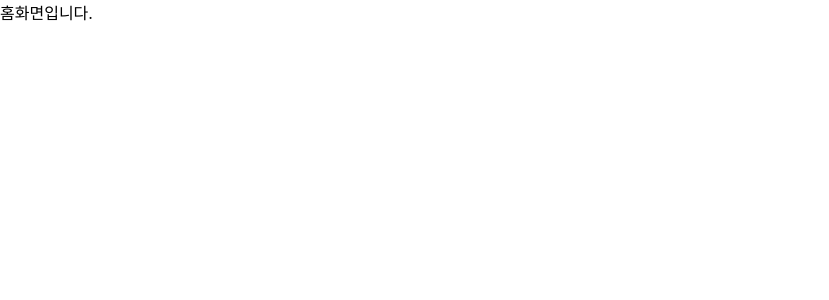
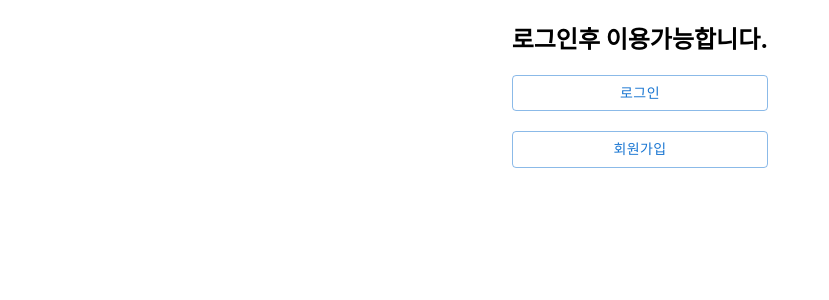
Before and after one commit to always97/wanted-pre-onboarding-frontend, a React (Create React App) app: page / in a window 1280 px wide. Shown: the top 300 px of the page, without its empty margins (0-829 px from the left). Built offline with nearby package versions, Linux system fonts and the light colour scheme.

Commit message:
feat: main페이지 구현

```diff
--- a/src/pages/Main.jsx
+++ b/src/pages/Main.jsx
@@ -1,7 +1,50 @@
-import React from "react";
+import React, { useEffect, useState } from "react";
+import styles from "./Main.module.css";
+import { Link, useNavigate } from "react-router-dom";
+import { Button } from "@mui/material";
+const Main = () => {
+  const [access_token, setAccessToken] = useState(null);
+  const navigate = useNavigate();
 
-const Main = () => {
-  return <div>홈화면입니다.</div>;
+  const handleLogOut = () => {
+    localStorage.removeItem("wanted_accessToken");
+    setAccessToken(null);
+  };
+
+  useEffect(() => {
+    const token = localStorage.getItem("wanted_accessToken");
+    setAccessToken(token);
+  }, []);
+
+  return (
+    <div className={styles.main}>
+      {access_token === null ? (
+        <div>
+          <h2>로그인후 이용가능합니다.</h2>
+          <div className={styles.navBtn}>
+            <Button variant="outlined" onClick={() => navigate("/signin")}>
+              로그인
+            </Button>
+            <br />
+            <Button variant="outlined" onClick={() => navigate("/signup")}>
+              회원가입
+            </Button>
+          </div>
+        </div>
+      ) : (
+        <div>
+          <h2>hello wanted !!</h2>
+          <div className={styles.log}>
+            <p>로그인된 상태입니다.</p>
+            <Button variant="outlined" onClick={handleLogOut}>
+              로그아웃
+            </Button>
+          </div>
+          <Link to="/todo">Todo리스트로 이동하기</Link>
+        </div>
+      )}
+    </div>
+  );
 };
 
 export default Main;
--- /dev/null
+++ b/src/pages/Main.module.css
@@ -0,0 +1,14 @@
+.main {
+  display: flex;
+  justify-content: center;
+  align-items: center;
+}
+
+.log {
+  display: flex;
+}
+
+.navBtn {
+  display: flex;
+  flex-direction: column;
+}
```
